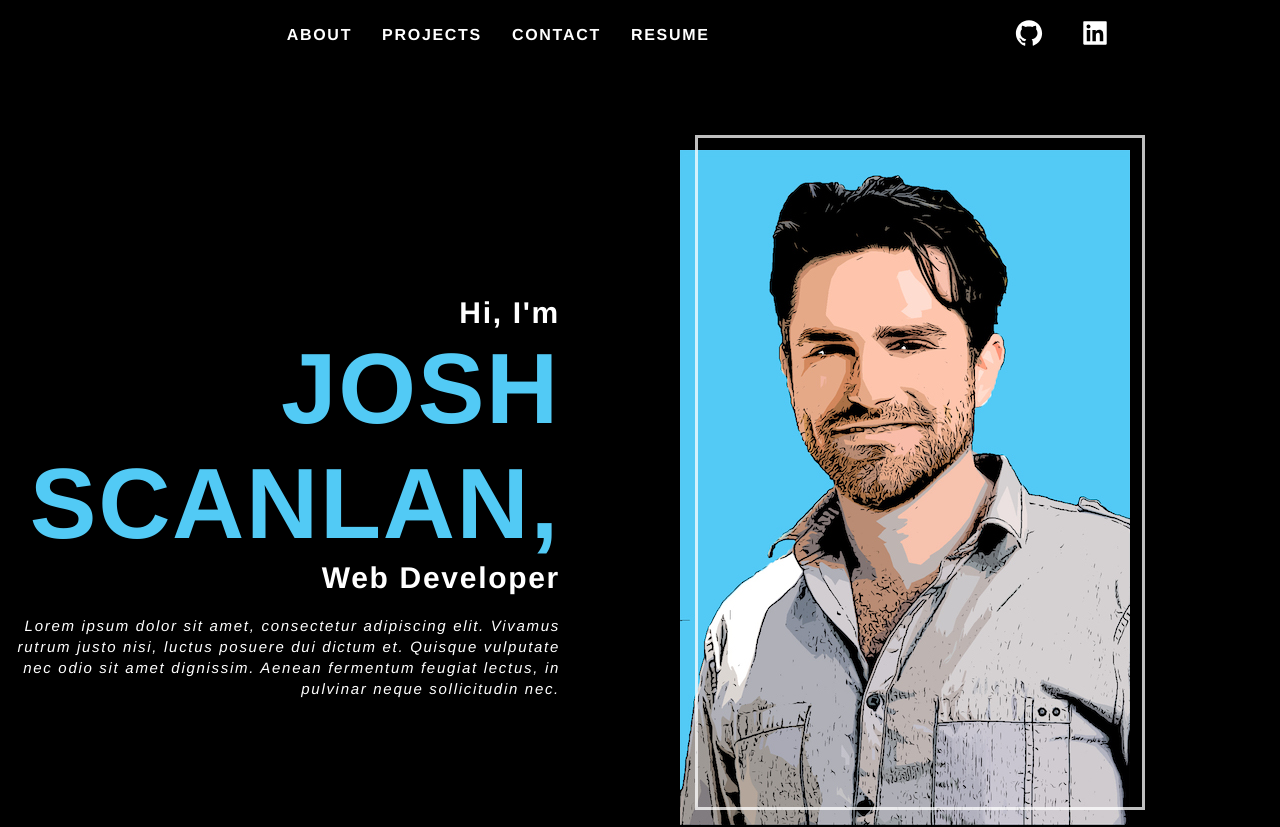
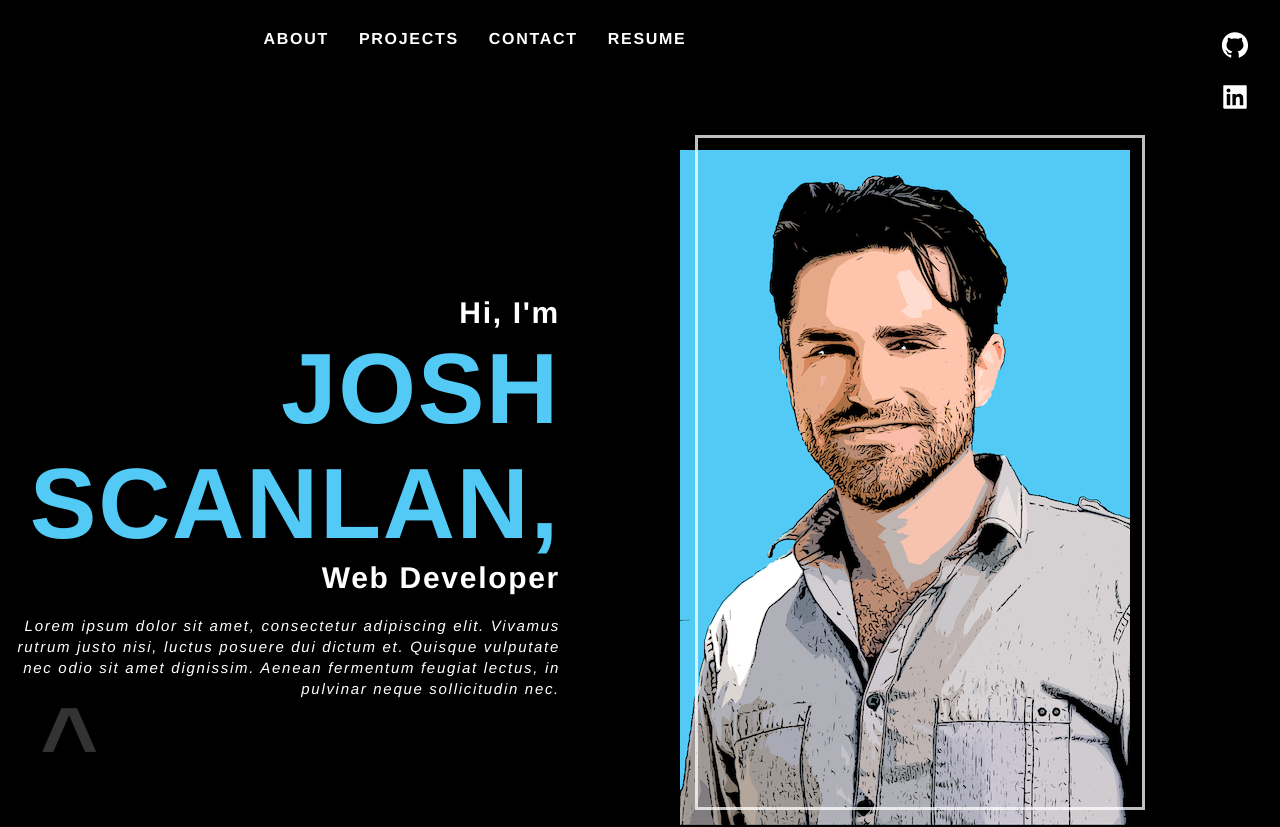
Before and after one commit to joshuascan/personal-portfolio, a Next.js app: page / in a window 1280 px wide. Shown: the top 827 px of the page. Built offline with nearby package versions, Linux system fonts and the light colour scheme.

Commit message:
moves social links to side and adds return to top link

```diff
--- a/src/components/Header/Header.js
+++ b/src/components/Header/Header.js
@@ -3,6 +3,7 @@ import { useRouter } from "next/router";
 import { AiFillGithub, AiFillLinkedin } from "react-icons/ai";
 import {
   HeaderWrapper,
+  HomeArrow,
   NavContainer,
   SocialContainer,
   NavLink,
@@ -13,7 +14,10 @@ const Header = () => {
   const router = useRouter();
 
   return (
-    <HeaderWrapper>
+    <HeaderWrapper id="">
+      <Link href="/#" passHref>
+        <HomeArrow pathName={router.asPath}>^</HomeArrow>
+      </Link>
       <NavContainer>
         <li>
           <Link href="#about" passHref>
--- a/src/components/Header/HeaderStyles.js
+++ b/src/components/Header/HeaderStyles.js
@@ -13,12 +13,25 @@ export const HeaderWrapper = styled.div`
   background: ${(props) => props.theme.colors.background};
 `;
 
+export const HomeArrow = styled.a`
+  position: fixed;
+  left: 0;
+  bottom: 0;
+  margin-left: 4rem;
+  font-size: 10rem;
+  font-weight: bold;
+  color: ${(props) => props.theme.colors.secondary};
+  opacity: 0.2;
+  transition: 0.3s ease;
+  &:hover {
+    opacity: 1;
+  }
+`;
+
 export const NavContainer = styled.div`
   display: flex;
-`;
-
-export const SocialContainer = styled.div`
-  display: flex;
+  margin-top: 3rem;
+  margin-right: 45rem;
 `;
 
 export const NavLink = styled.a`
@@ -37,8 +50,17 @@ export const NavLink = styled.a`
   }
 `;
 
+export const SocialContainer = styled.div`
+  display: flex;
+  flex-direction: column;
+  position: fixed;
+  margin: 3rem;
+  right: 0;
+  top: 0;
+`;
+
 export const SocialIcons = styled.a`
-  margin: 1.8rem;
+  margin-bottom: 1.8rem;
   color: ${(props) => props.theme.colors.secondary};
   transition: 0.3s ease;
   &:hover {
```
